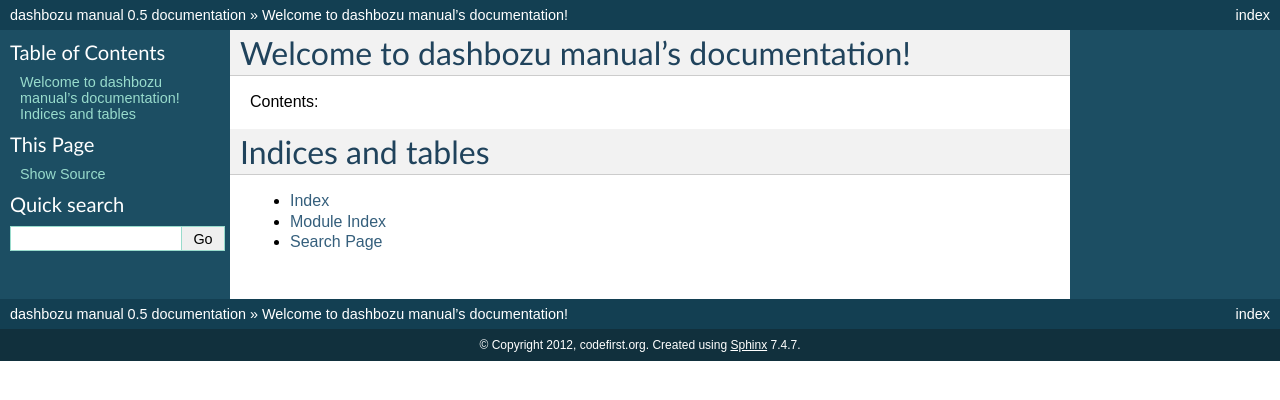
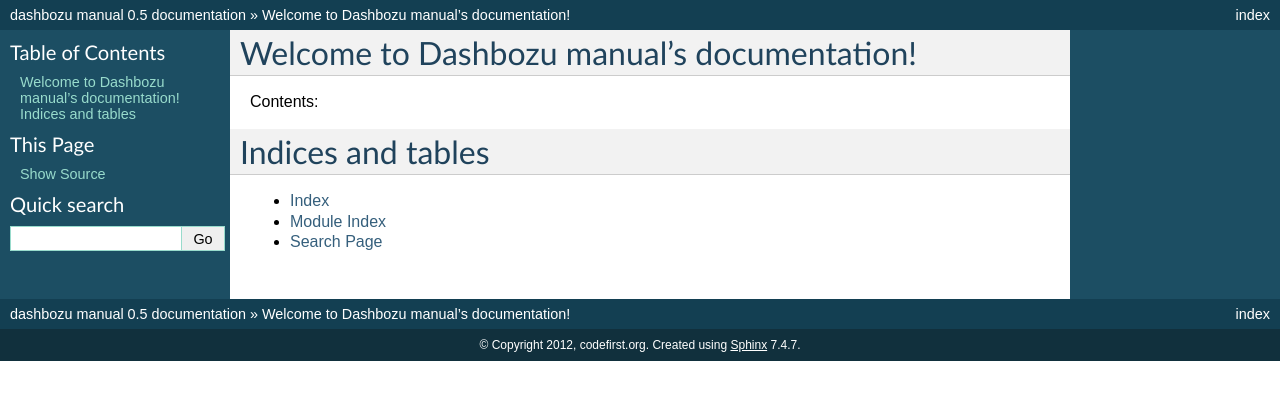
Before and after one commit to codefirst/dashbozu-manual, a Sphinx documentation site: the page built from source/index.rst, in a window 1280 px wide. Shown: the top 400 px of the page. Built offline with Sphinx 7.4.7, drawn with Linux system fonts in a browser that asks for light colours.

```diff
--- a/source/index.rst
+++ b/source/index.rst
@@ -3,7 +3,7 @@
    You can adapt this file completely to your liking, but it should at least
    contain the root `toctree` directive.
 
-Welcome to dashbozu manual's documentation!
+Welcome to Dashbozu manual's documentation!
 ===========================================
 
 Contents:
```
